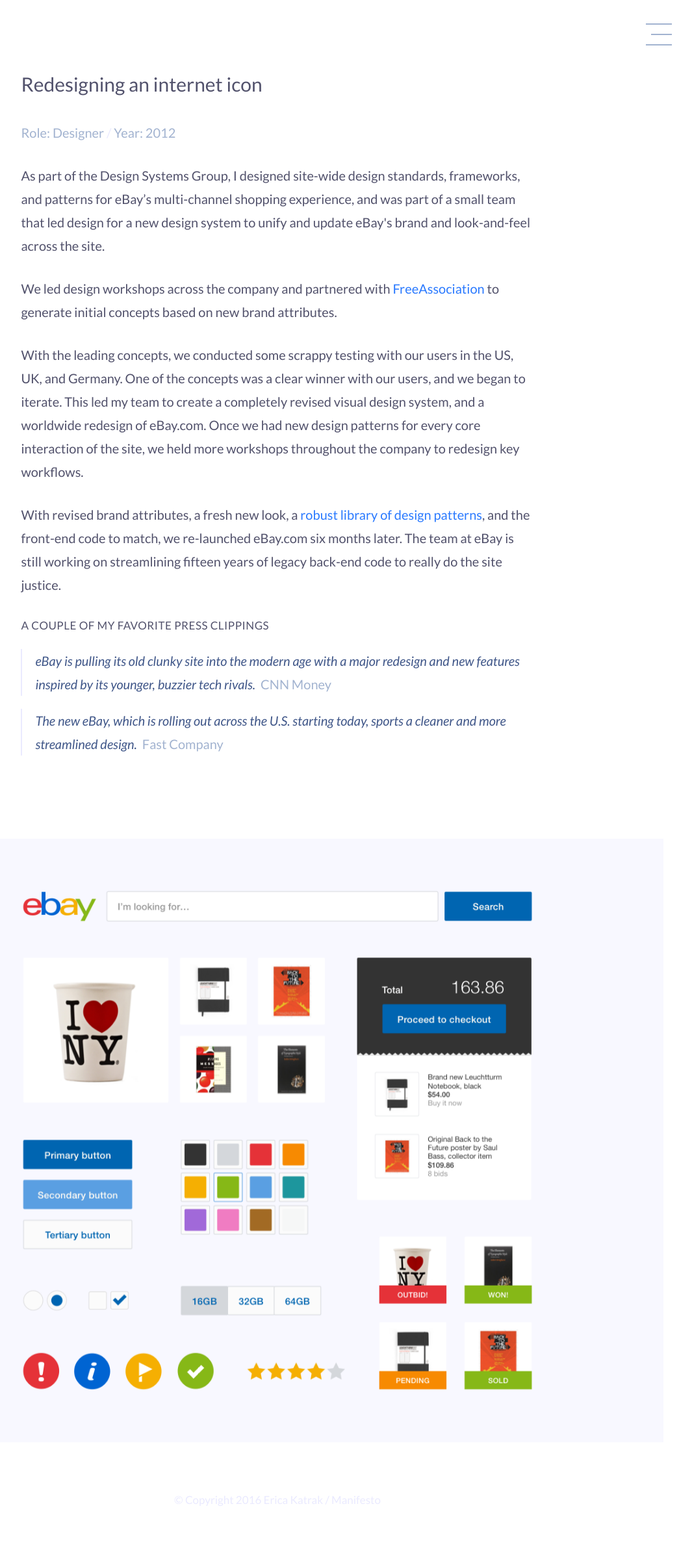
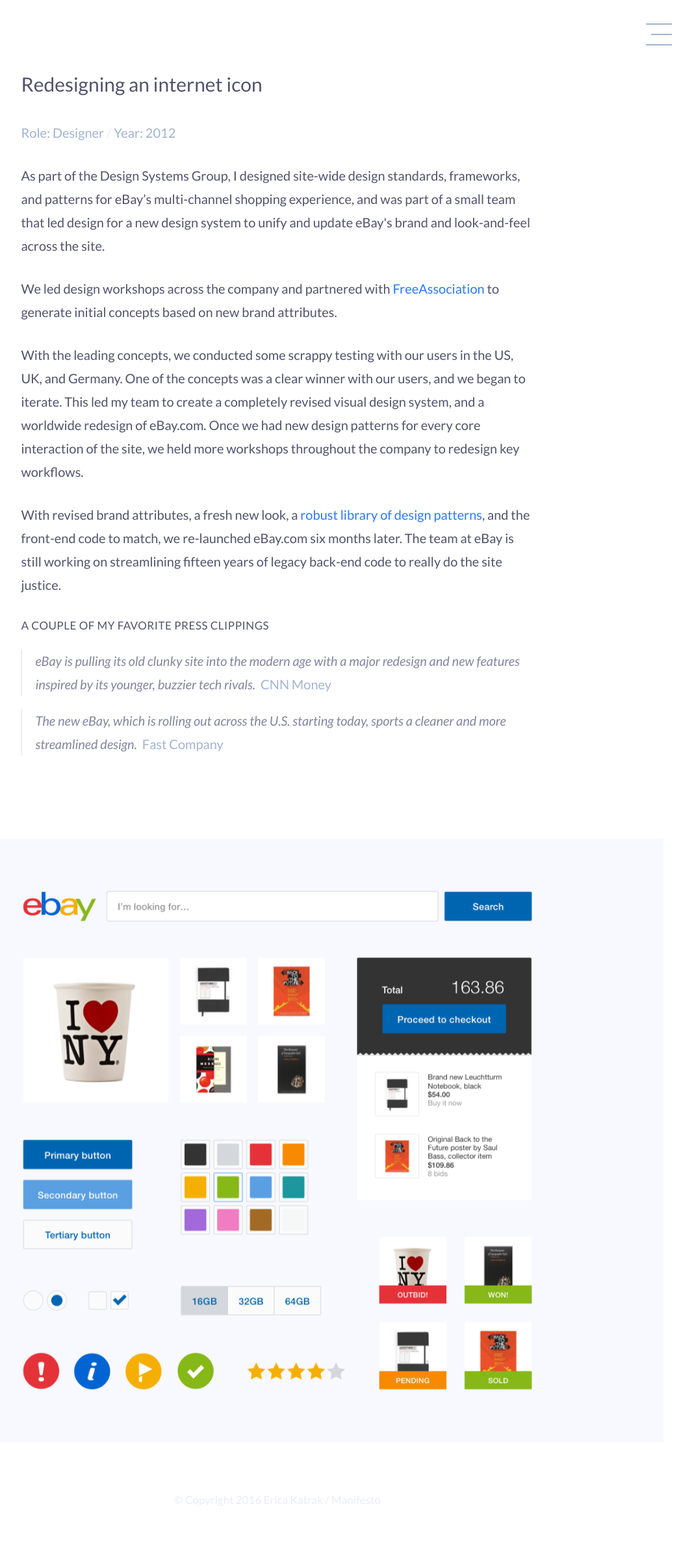
Before and after one commit to ericakatrak/ericakatrak.github.io, a Jekyll site: the page built from _posts/2016-08-31-ebay.md, in a window 1280 px wide. Shown: the whole page at 65% size, without its empty margins (213-1278 px from the left). Built offline with Jekyll 4.4.1, drawn with Linux system fonts in a browser that asks for light colours.

Commit message:
Update style.css

```diff
--- a/css/style.css
+++ b/css/style.css
@@ -61,7 +61,7 @@
 	font-style: italic;
 	font-weight: 300;
 	border-left: 2px solid #EAEAFF;
-	color: #405789;
+	color: #84859F;
 }
 
 cite {
```
